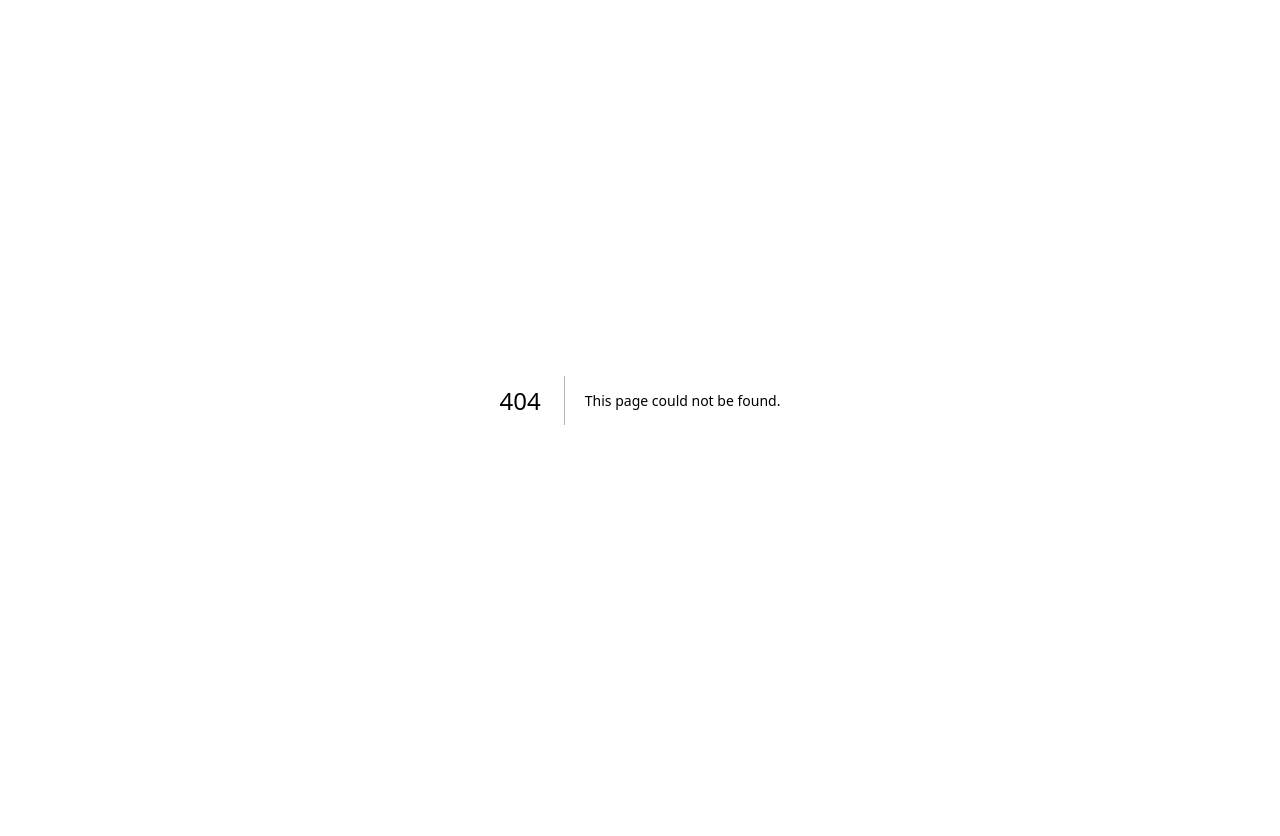
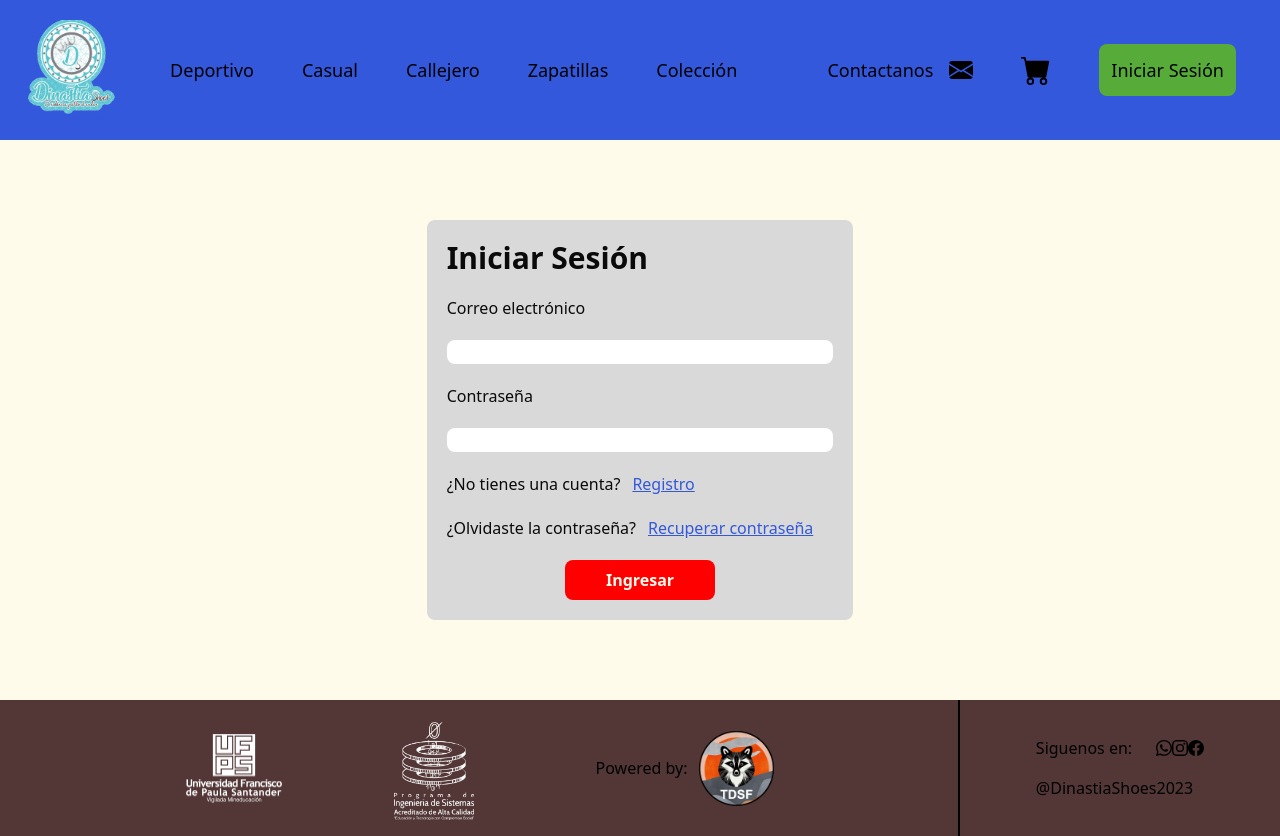
Before and after one commit to Malvare22/DinastiaShoes, a Next.js app: page /register in a window 1280 px wide. Before the commit this address had no page. Before the commit the page ends 800 px from the top, so only its background shows below. Built offline with nearby package versions, Linux system fonts and the light colour scheme.

Commit message:
Parte visual de Login

```diff
--- a/app/components/buttons.jsx
+++ b/app/components/buttons.jsx
@@ -3,3 +3,9 @@ export const AcceptButton = ({text}) => {
         <button className="bg-customGreen p-3 rounded-lg font-medium">{text}</button>
     );
 }
+
+export const Button = (props) => {
+    return(
+        <button className="bg-redForButton text-white text-center min-w-[150px] p-2 rounded-lg font-semibold">{props.children}</button>
+    );
+}
--- a/app/components/navbar.jsx
+++ b/app/components/navbar.jsx
@@ -107,7 +107,7 @@ const Categories = () => {
 const Option = (props) =>{
 
     return(
-        <div className="flex mx-6 font-medium items-center cursor-pointer" onClick={props.action}>
+        <div className="flex mx-6 font-medium items-center cursor-pointer text-lg" onClick={props.action}>
             {props.children}
         </div>
     )
--- /dev/null
+++ b/app/components/text.jsx
@@ -0,0 +1,5 @@
+export const TitleLogin = (props) => {
+    return(
+        <div className="font-bold text-3xl">{props.children}</div>
+    );
+}
--- a/app/globals.css
+++ b/app/globals.css
@@ -22,13 +22,6 @@ html{
 
 body {
   color: rgb(var(--foreground-rgb));
-  background: linear-gradient(
-      to bottom,
-      transparent,
-      rgb(var(--background-end-rgb))
-    )
-    rgb(var(--background-start-rgb));
-
     display: flex;
     flex-direction: column;
     min-height: 100%;
--- a/app/layout.js
+++ b/app/layout.js
@@ -1,5 +1,7 @@
 import { Inter } from 'next/font/google'
 import './globals.css'
+import Navbar from './components/navbar'
+import { Footer } from './components/footer'
 
 const inter = Inter({ subsets: ['latin'] })
 
@@ -11,8 +13,15 @@ export const metadata = {
 export default function RootLayout({ children }) {
   return (
     <html lang="en">
-
-      <body className={inter.className}>{children}</body>
+      <body className={"inter.className bg-white"}>
+        <header>
+          <Navbar mode="Unlogged" type="Client"></Navbar>
+        </header>
+          {children}
+        <footer>
+          <Footer></Footer>
+        </footer>
+      </body>
     </html>
   )
 }
--- a/app/page.js
+++ b/app/page.js
@@ -10,17 +10,11 @@ export default function Home() {
 
   return (
       <>
-        <header>
-        <Navbar mode="Unlogged" type="Client"></Navbar>
-        </header>
-        <div className='bg-white h-full'>
+
           <ImageCarousel images={images}></ImageCarousel>
           <h1 className='text-black text-center font-sans text-3xl my-7 font-semibold'>PRODUCTOS DESTACADOS</h1>
           <HomeCardsGroup></HomeCardsGroup>
-        </div>
-        <footer>
-          <Footer></Footer>
-        </footer>
+
       </>
   )
 }
--- /dev/null
+++ b/app/register/page.js
@@ -0,0 +1,29 @@
+import { Button } from "../components/buttons";
+import { TitleLogin } from "../components/text";
+
+export default function Register() {
+
+  return (
+        <div className="flex justify-center my-20">
+          <div className="text-black font-medium bg-customGrey p-5 w-4/12 space-y-5 rounded-lg">
+            <TitleLogin className="">Iniciar Sesión</TitleLogin>
+            <h2>Correo electrónico</h2>
+            <input type="text" className="w-full rounded-lg"></input>
+            <h2>Contraseña</h2>
+            <input type="text" className="w-full rounded-lg"></input>
+            <div className="flex">
+                <h4>¿No tienes una cuenta?</h4>
+                <h4 className="mx-3 text-carouselBlue underline cursor-pointer">Registro</h4>
+            </div>
+            <div className="flex">
+              <h4>¿Olvidaste la contraseña?</h4>
+              <h4 className="mx-3 text-carouselBlue underline cursor-pointer">Recuperar contraseña</h4>
+            </div>
+            <div className="flex justify-center">
+              <Button>Ingresar</Button>
+            </div>
+          </div>
+        </div>
+
+  )
+}
--- a/tailwind.config.js
+++ b/tailwind.config.js
@@ -23,7 +23,9 @@ module.exports = {
       'redWine' : '#533737',
       'black' : '#0a0a0a',
       'card' : '#D2C0C0',
-      'carouselBlue' : '#3358DB'
+      'carouselBlue' : '#3358DB',
+      'customGrey' : '#D9D9D9',
+      'redForButton' : '#FF0000',
     },
   },
   plugins: [],
```
